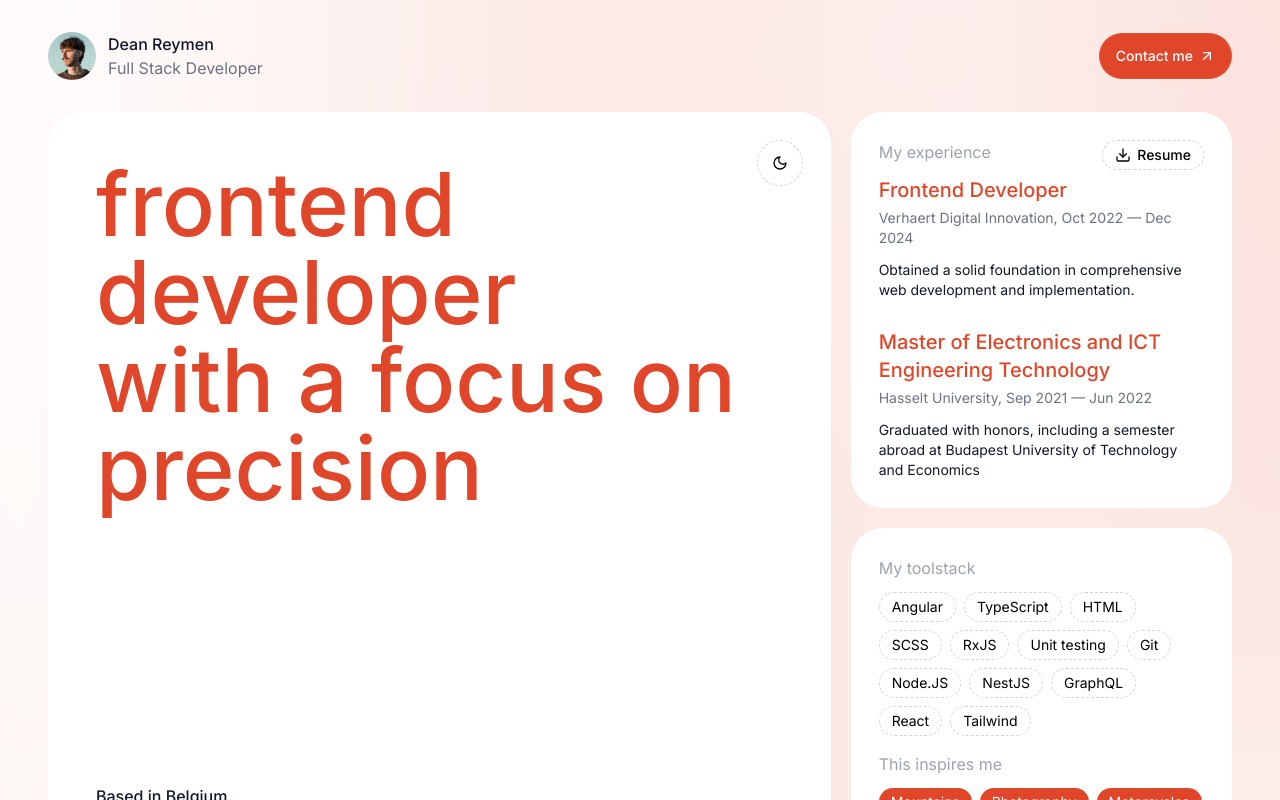
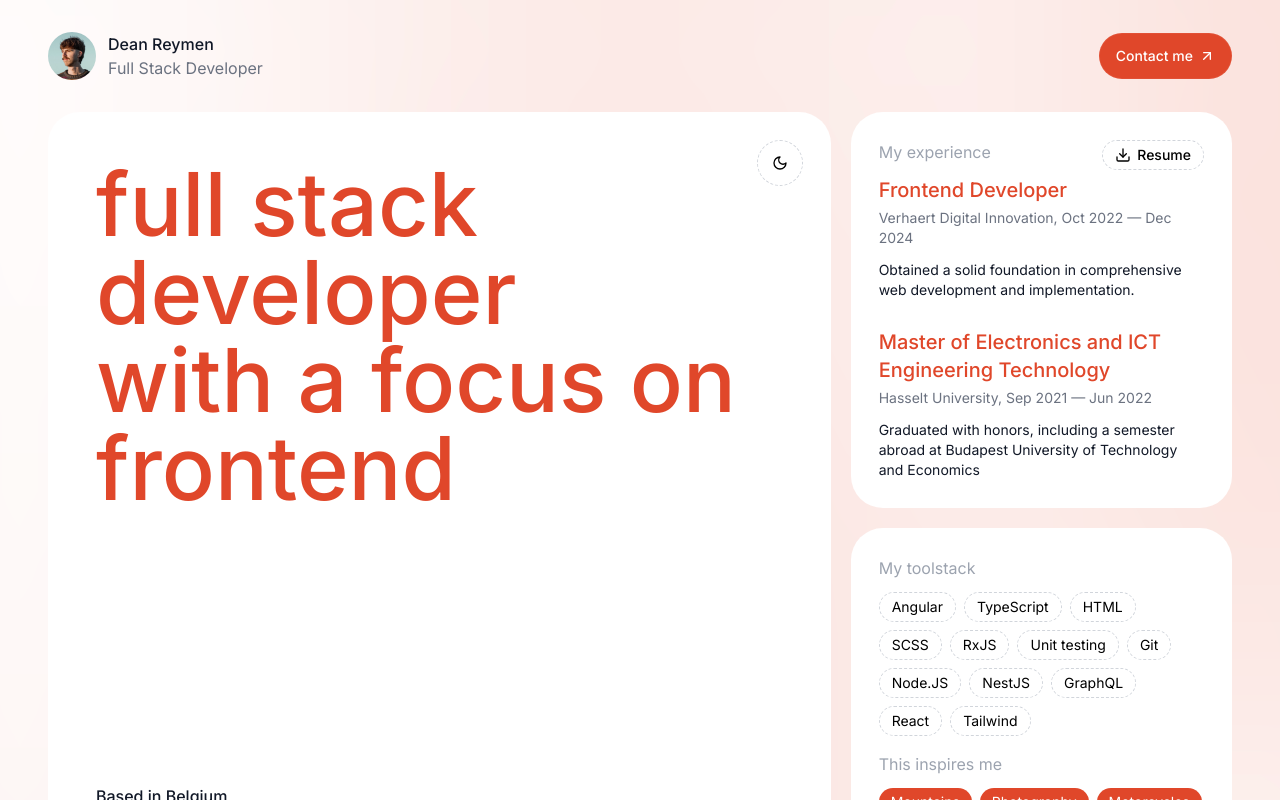
Before and after one commit to deenr/portfolio, a React (Vite) app: page / in a window 1280 px wide. Shown: the top 800 px of the page. Built offline with nearby package versions, Linux system fonts and the light colour scheme.

Commit message:
feat: update main title

```diff
--- a/src/components/Main.tsx
+++ b/src/components/Main.tsx
@@ -4,10 +4,10 @@ export function Main({ className }: { className?: string }) {
   return (
     <section className={`relative p-7 md:p-12 !pr-[74px] flex flex-col flex-1 justify-between gap-8 md:gap-16 bg-white dark:bg-black dark:bg-opacity-50 rounded-[32px] ${className}`}>
       <h2 className="text-primary-500 text-4xl sm:text-5xl md:text-6xl xl:text-[88px] 2xl:text-8xl font-medium">
-        frontend developer
+        full stack developer
         <br /> with a focus on
         <br />
-        precision
+        frontend
       </h2>
       <div>
         <p className="text-gray-900 dark:text-white text-sm md:text-base font-medium">Based in Belgium</p>
```
